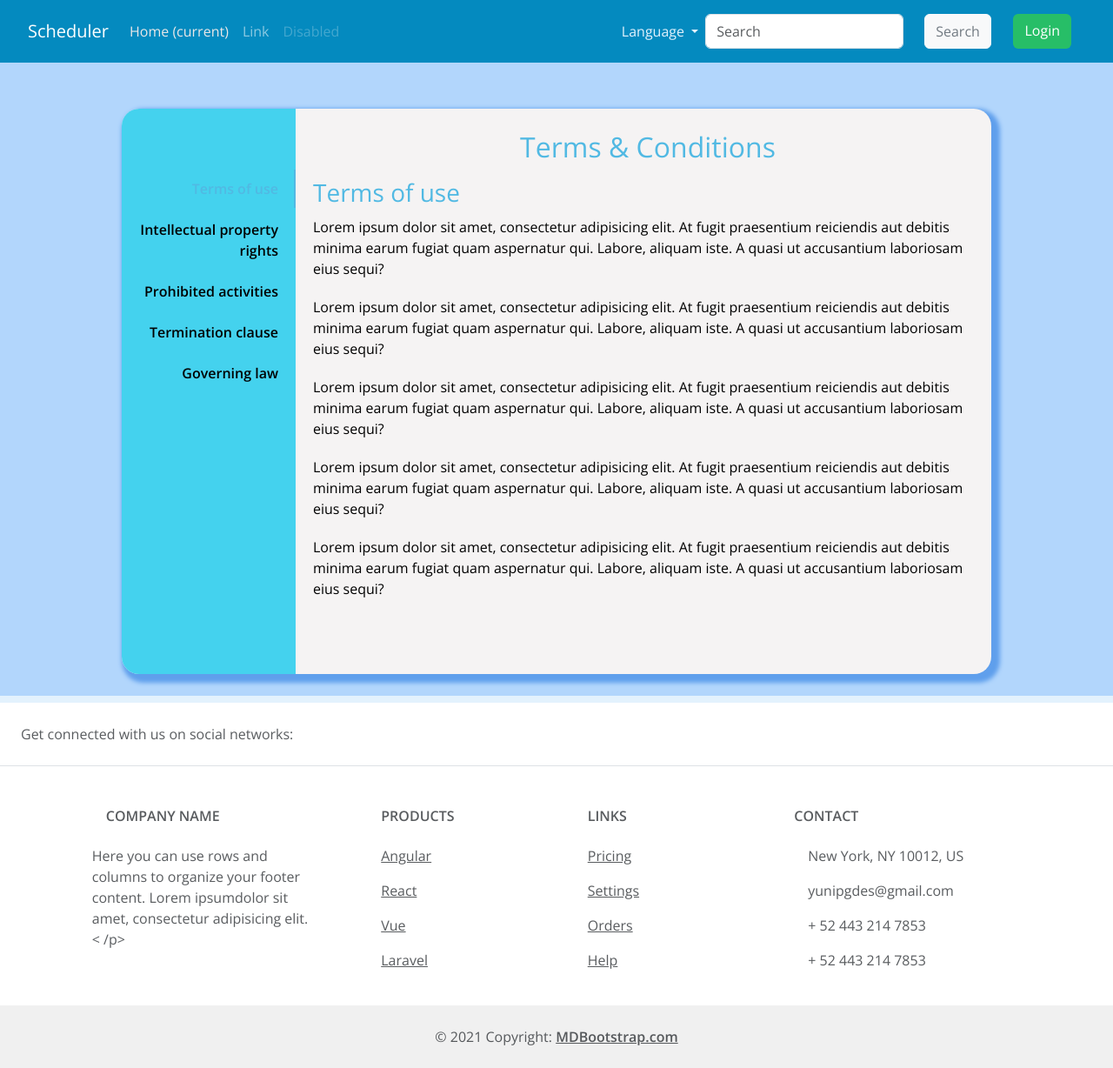
After one commit to josejuniorpg/Sheduler, a Django app: page /terms/ in a window 1280 px wide. The commit adds this page. Shown: the whole page at 87% size. Run offline with Django 4.2, Linux system fonts and the light colour scheme; some libraries are stand-ins or nearby versions.

Commit message:
Term and conditons template and new font styles.

```diff
--- a/applications/home/urls.py
+++ b/applications/home/urls.py
@@ -9,4 +9,5 @@ app_name = 'home_app'
 urlpatterns = [
     path('', views.HomePageView.as_view(), name='home'),
     path('change-language/<str:new_language>/', views.ChangeLanguageView.as_view(), name='change-language'),
+    path('terms/', views.TermsAndConditionsView.as_view(), name='terms-conditions')
 ]
--- a/applications/home/views.py
+++ b/applications/home/views.py
@@ -25,3 +25,7 @@ class ChangeLanguageView(View):
             return response
         else:
             return HttpResponseNotFound("Language not found")
+
+
+class TermsAndConditionsView(TemplateView):
+    template_name = "home/terms-conditions.html"
--- a/static/css/home/styles.css
+++ b/static/css/home/styles.css
@@ -1,5 +1,4 @@
 /*Template User Blocked*/
-
 .background-radial-gradient {
     background-color: hsl(218, 41%, 15%);
     background-image: radial-gradient(650px circle at 0% 0%,
@@ -39,3 +38,156 @@
     background-color: hsla(0, 0%, 100%, 0.9) !important;
     backdrop-filter: saturate(200%) blur(25px);
 }
+
+
+/*Term and Conditions Template*/
+:root {
+    --primary-clr: #51b9e3;
+    --white: #f5f3f3;
+    --text-clr: #000000;
+    --tabs-list-bg-clr: #44d2ee;
+    --btn-hvr: #4e03b0;
+}
+
+._container-terms-conditions {
+    box-shadow: 5px 5px 5px 5px #5f9fec;
+    background: var(--primary-clr);
+    font-size: 12px;
+    color: var(--text-clr);
+}
+
+.flex_align_justify {
+    display: flex;
+    align-items: center;
+    justify-content: center;
+}
+
+.wrapper {
+    margin: 0;
+    /*padding: 0;*/
+    box-sizing: border-box;
+    list-style: none;
+    font-family: "Open Sans", sans-serif;
+    min-height: 100vh;
+    padding: 0 20px;
+}
+
+.tc_wrap {
+    margin-top: 100px;
+    width: 1000px;
+    max-width: 100%;
+    height: 650px;
+    background: var(--white);
+    display: flex;
+    border-radius: 20px;
+    overflow: hidden;
+}
+
+.tc_wrap .tabs_list {
+    width: 200px;
+    background: var(--tabs-list-bg-clr);
+    height: 100%;
+}
+
+.tc_wrap .tabs_content {
+    width: calc(100% - 200px);
+    padding: 0 10px 0 20px;
+    height: 100%;
+}
+
+.tc_wrap .tabs_content .tab_head,
+.tc_wrap .tabs_content .tab_foot {
+    color: var(--primary-clr);
+    padding: 25px 0;
+    height: 70px;
+}
+
+.tc_wrap .tabs_content .tab_head {
+    text-align: center;
+}
+
+.tc_wrap .tabs_content .tab_body {
+    height: calc(100% - 140px);
+    overflow: auto;
+}
+
+.tc_wrap .tabs_list ul {
+    padding: 70px 20px;
+    text-align: right;
+}
+
+.tc_wrap .tabs_list ul li {
+    padding: 10px 0;
+    position: relative;
+    margin-bottom: 3px;
+    cursor: pointer;
+    font-weight: bold;
+    transition: all 0.5s ease;
+}
+
+.tc_wrap .tabs_list ul li:before {
+    content: "";
+    position: absolute;
+    top: 0;
+    right: -20px;
+    width: 2px;
+    height: 100%;
+    background: var(--primary-clr);
+    opacity: 0;
+    transition: all 0.5s ease;
+}
+
+.tc_wrap .tabs_list ul li.active,
+.tc_wrap .tabs_list ul li:hover {
+    color: var(--primary-clr);
+}
+
+.tc_wrap .tabs_list ul li.active:before {
+    opacity: 1;
+}
+
+.tc_wrap .tabs_content .tab_body .tab_item h3 {
+    padding-top: 10px;
+    margin-bottom: 10px;
+    color: var(--primary-clr);
+}
+
+.tc_wrap .tabs_content .tab_body .tab_item p {
+    margin-bottom: 20px;
+}
+
+.tc_wrap .tabs_content .tab_body .tab_item.active {
+    display: block !important;
+}
+
+.tc_wrap .tabs_content .tab_foot button {
+    width: 125px;
+    padding: 5px 10px;
+    background: transparent;
+    border: 1px solid;
+    border-radius: 25px;
+    cursor: pointer;
+    transition: all 0.5s ease;
+}
+
+.tc_wrap .tabs_content .tab_foot button.decline {
+    margin-right: 15px;
+    border-color: var(--tabs-list-bg-clr);
+    color: var(--tabs-list-bg-clr);
+}
+
+.tc_wrap .tabs_content .tab_foot button.agree {
+    background: var(--primary-clr);
+    border-color: var(--primary-clr);
+    color: var(--white);
+}
+
+.tc_wrap .tabs_content .tab_foot button.decline:hover {
+    background: var(--tabs-list-bg-clr);
+    color: var(--white);
+}
+
+.tc_wrap .tabs_content .tab_foot button.agree:hover {
+    background: var(--btn-hvr);
+    border-color: var(--btn-hvr);
+}
--- a/static/css/styles.css
+++ b/static/css/styles.css
@@ -1,8 +1,10 @@
+@import url("https://fonts.googleapis.com/css2?family=Open+Sans:wght@400;600&display=swap");
 * {
   margin: 0;
   padding: 0;
   box-sizing: border-box;
   font-size: 16px;
+    font-family: "Open Sans", sans-serif;
 }
 ._body-class{
     background-color: #e3f2fd; /* Cambia "lightblue" al color que desees */
--- a/templates/home/base_home.html
+++ b/templates/home/base_home.html
@@ -6,4 +6,25 @@
 {% endblock css %}
 
 {% block js %}
+    <script>
+        var tab_lists = document.querySelectorAll(".tabs_list ul li");
+        var tab_items = document.querySelectorAll(".tab_item");
+        tab_lists.forEach(function (list) {
+            list.addEventListener("click", function () {
+                var tab_data = list.getAttribute("data-tc");
+                tab_lists.forEach(function (list) {
+                    list.classList.remove("active");
+                });
+                list.classList.add("active");
+                tab_items.forEach(function (item) {
+                    var tab_class = item.getAttribute("class").split(" ");
+                    if (tab_class.includes(tab_data)) {
+                        item.style.display = "block";
+                    } else {
+                        item.style.display = "none";
+                    }
+                })
+            })
+        })
+    </script>
 {% endblock js %}
--- /dev/null
+++ b/templates/home/terms-conditions.html
@@ -0,0 +1,70 @@
+<!-- head para PC -->
+{% extends "home/base_home.html" %}
+{% load  static %}
+{% load i18n %}
+
+
+{% block title %}
+    {% trans "Terms & Conditions" %}
+{% endblock %}
+
+
+{% block description %}
+{% endblock %}
+
+{% block content %}
+<div class="wrapper flex_align_justify" style="background: #b2d6fc">
+   <div class="tc_wrap _container-terms-conditions">
+       <div class="tabs_list">
+         <ul style="list-style: none">
+           <li data-tc="tab_item_1" class="active">Terms of use</li>
+           <li data-tc="tab_item_2">Intellectual property rights</li>
+           <li data-tc="tab_item_3">Prohibited activities</li>
+           <li data-tc="tab_item_4">Termination clause</li>
+           <li data-tc="tab_item_5">Governing law</li>
+         </ul>
+       </div>
+       <div class="tabs_content">
+          <div class="tab_head">
+            <h2>Terms & Conditions</h2>
+          </div>
+          <div class="tab_body">
+            <div class="tab_item tab_item_1">
+                <h3>Terms of use</h3>
+                <p>Lorem ipsum dolor sit amet, consectetur adipisicing elit. At fugit praesentium reiciendis aut debitis minima earum fugiat quam aspernatur qui. Labore, aliquam iste. A quasi ut accusantium laboriosam eius sequi?</p>
+              <p>Lorem ipsum dolor sit amet, consectetur adipisicing elit. At fugit praesentium reiciendis aut debitis minima earum fugiat quam aspernatur qui. Labore, aliquam iste. A quasi ut accusantium laboriosam eius sequi?</p>
+              <p>Lorem ipsum dolor sit amet, consectetur adipisicing elit. At fugit praesentium reiciendis aut debitis minima earum fugiat quam aspernatur qui. Labore, aliquam iste. A quasi ut accusantium laboriosam eius sequi?</p><p>Lorem ipsum dolor sit amet, consectetur adipisicing elit. At fugit praesentium reiciendis aut debitis minima earum fugiat quam aspernatur qui. Labore, aliquam iste. A quasi ut accusantium laboriosam eius sequi?</p><p>Lorem ipsum dolor sit amet, consectetur adipisicing elit. At fugit praesentium reiciendis aut debitis minima earum fugiat quam aspernatur qui. Labore, aliquam iste. A quasi ut accusantium laboriosam eius sequi?</p>
+            </div>
+            <div class="tab_item tab_item_2" style="display: none;">
+                <h3>Intellectual property rights</h3>
+              <p>Lorem ipsum dolor, sit amet consectetur adipisicing elit. Quia odit neque a natus fuga incidunt, facilis, consequatur ducimus vitae consectetur reiciendis tempora explicabo animi quis laborum possimus totam voluptatum illum.</p>
+              <p>Lorem ipsum dolor sit amet, consectetur adipisicing elit. At fugit praesentium reiciendis aut debitis minima earum fugiat quam aspernatur qui. Labore, aliquam iste. A quasi ut accusantium laboriosam eius sequi?</p><p>Lorem ipsum dolor sit amet, consectetur adipisicing elit. At fugit praesentium reiciendis aut debitis minima earum fugiat quam aspernatur qui. Labore, aliquam iste. A quasi ut accusantium laboriosam eius sequi?</p><p>Lorem ipsum dolor sit amet, consectetur adipisicing elit. At fugit praesentium reiciendis aut debitis minima earum fugiat quam aspernatur qui. Labore, aliquam iste. A quasi ut accusantium laboriosam eius sequi?</p>
+            </div>
+            <div class="tab_item tab_item_3"  style="display: none;">
+                <h3>Prohibited activities</h3>
+                <p>Lorem ipsum, dolor sit amet consectetur adipisicing elit. Quaerat sit commodi esse enim? Cum tempore deserunt numquam molestias. Pariatur, minima consequatur nam exercitationem explicabo porro quibusdam. Excepturi, voluptatibus repellendus. Provident!</p>
+              <p>Lorem ipsum dolor sit amet, consectetur adipisicing elit. At fugit praesentium reiciendis aut debitis minima earum fugiat quam aspernatur qui. Labore, aliquam iste. A quasi ut accusantium laboriosam eius sequi?</p><p>Lorem ipsum dolor sit amet, consectetur adipisicing elit. At fugit praesentium reiciendis aut debitis minima earum fugiat quam aspernatur qui. Labore, aliquam iste. A quasi ut accusantium laboriosam eius sequi?</p><p>Lorem ipsum dolor sit amet, consectetur adipisicing elit. At fugit praesentium reiciendis aut debitis minima earum fugiat quam aspernatur qui. Labore, aliquam iste. A quasi ut accusantium laboriosam eius sequi?</p>
+            </div>
+            <div class="tab_item tab_item_4"  style="display: none;">
+                <h3>Termination clause</h3>
+              <p>Lorem ipsum dolor sit amet consectetur adipisicing elit. Reiciendis quae ipsa, enim aspernatur ducimus vero! Repellendus exercitationem dolore, voluptatibus consectetur facere eveniet in, corporis, nostrum animi unde recusandae repudiandae. Excepturi.</p>
+            </div>
+            <div class="tab_item tab_item_5"  style="display: none;">
+                <h3>Governing law</h3>
+              <p>Lorem ipsum dolor sit amet consectetur adipisicing elit. Exercitationem alias nemo eius aspernatur doloremque laboriosam velit, consequatur nesciunt, ipsum facere autem, dicta quam consectetur! Nostrum quae odit adipisci omnis asperiores!</p>
+              <p>Lorem ipsum dolor sit amet consectetur adipisicing elit. Exercitationem alias nemo eius aspernatur doloremque laboriosam velit, consequatur nesciunt, ipsum facere autem, dicta quam consectetur! Nostrum quae odit adipisci omnis asperiores!</p>
+              <p>Lorem ipsum dolor sit amet consectetur adipisicing elit. Exercitationem alias nemo eius aspernatur doloremque laboriosam velit, consequatur nesciunt, ipsum facere autem, dicta quam consectetur! Nostrum quae odit adipisci omnis asperiores!</p>
+            </div>
+          </div>
+          <div class="tab_foot flex_align_justify">
+{#            <button class="decline">#}
+{#              Decline#}
+{#            </button>#}
+{#            <button class="agree">#}
+{#              Agree#}
+{#            </button>#}
+          </div>
+       </div>
+   </div>
+</div>
+{% endblock content %}
```
